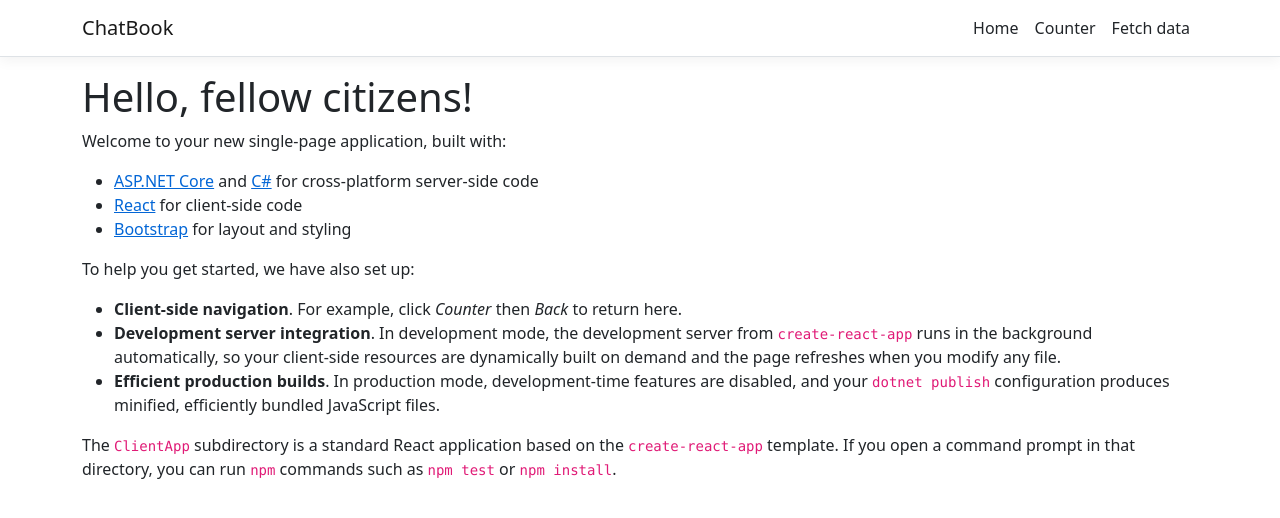
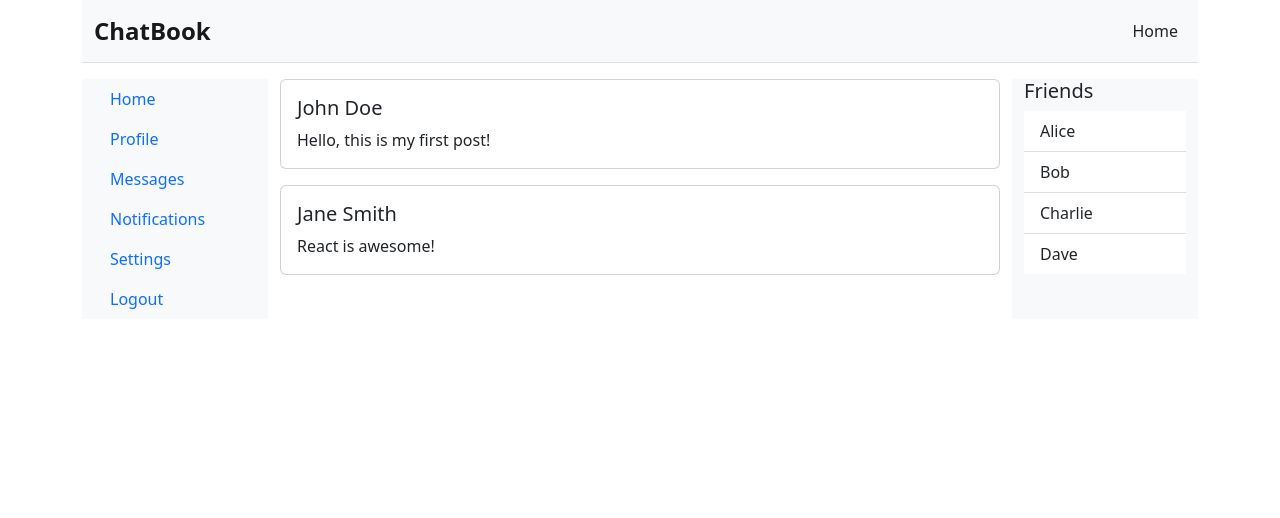
Before and after one commit to KristianBakov/ChatBook, a React (Create React App) app in the folder ClientApp/: page / in a window 1280 px wide. Shown: the top 518 px of the page. Built offline with nearby package versions, Linux system fonts and the light colour scheme.

Commit message:
Added initial home page skeleton

```diff
--- a/ClientApp/package.json
+++ b/ClientApp/package.json
@@ -11,7 +11,7 @@
     "react": "^18.2.0",
     "react-dom": "^18.2.0",
     "react-router-bootstrap": "^0.26.2",
-    "react-router-dom": "^6.11.0",
+    "react-router-dom": "^6.23.1",
     "reactstrap": "^9.1.9",
     "web-vitals": "^3.3.1",
     "workbox-background-sync": "^6.5.4",
--- a/ClientApp/src/AppRoutes.js
+++ b/ClientApp/src/AppRoutes.js
@@ -1,11 +1,12 @@
-import { Counter } from "./components/Counter";
-import { FetchData } from "./components/FetchData";
-import { Home } from "./components/Home";
+import Home from './routes/home/Home';
+import Counter from './components/Counter';
+import FetchData from './components/FetchData';
 
 const AppRoutes = [
     {
-    index: true,
-    element: <Home />
+        path: '/',
+        element: <Home />,
+        exact: true
     },
     {
         path: '/counter',
--- a/ClientApp/src/components/Counter.js
+++ b/ClientApp/src/components/Counter.js
@@ -1,31 +1,22 @@
-import React, { Component } from 'react';
+import React, { useState } from 'react';
 
-export class Counter extends Component {
-  static displayName = Counter.name;
+const Counter = () => {
+    const [currentCount, setCurrentCount] = useState(0);
 
-  constructor(props) {
-    super(props);
-    this.state = { currentCount: 0 };
-    this.incrementCounter = this.incrementCounter.bind(this);
-  }
+    const incrementCounter = () => {
+        setCurrentCount(currentCount + 1);
+    };
 
-  incrementCounter() {
-    this.setState({
-      currentCount: this.state.currentCount + 1
-    });
-  }
+    return (
+        <div>
+            <h1>Counter</h1>
+            <p>This is a simple example of a React component.</p>
+            <p aria-live="polite">Current count: <strong>{currentCount}</strong></p>
+            <button className="btn btn-primary" onClick={incrementCounter}>Increment</button>
+        </div>
+    );
+};
 
-  render() {
-    return (
-      <div>
-        <h1>Counter</h1>
+Counter.displayName = 'Counter';
 
-        <p>This is a simple example of a React component.</p>
-
-        <p aria-live="polite">Current count: <strong>{this.state.currentCount}</strong></p>
-
-        <button className="btn btn-primary" onClick={this.incrementCounter}>Increment</button>
-      </div>
-    );
-  }
-}
+export default Counter;
--- a/ClientApp/src/components/FetchData.js
+++ b/ClientApp/src/components/FetchData.js
@@ -1,18 +1,21 @@
-import React, { Component } from 'react';
+import React, { useState, useEffect } from 'react';
 
-export class FetchData extends Component {
-  static displayName = FetchData.name;
+const FetchData = () => {
+    const [forecasts, setForecasts] = useState([]);
+    const [loading, setLoading] = useState(true);
 
-  constructor(props) {
-    super(props);
-    this.state = { forecasts: [], loading: true };
-  }
+    useEffect(() => {
+        populateWeatherData();
+    }, []);
 
-  componentDidMount() {
-    this.populateWeatherData();
-  }
+    const populateWeatherData = async () => {
+        const response = await fetch('weatherforecast');
+        const data = await response.json();
+        setForecasts(data);
+        setLoading(false);
+    };
 
-  static renderForecastsTable(forecasts) {
+    const renderForecastsTable = (forecasts) => {
         return (
             <table className='table table-striped' aria-labelledby="tabelLabel">
                 <thead>
@@ -35,12 +38,11 @@ export class FetchData extends Component {
                 </tbody>
             </table>
         );
-  }
+    };
 
-  render() {
-    let contents = this.state.loading
+    let contents = loading
         ? <p><em>Loading...</em></p>
-      : FetchData.renderForecastsTable(this.state.forecasts);
+        : renderForecastsTable(forecasts);
 
     return (
         <div>
@@ -49,11 +51,8 @@ export class FetchData extends Component {
             {contents}
         </div>
     );
-  }
+};
 
-  async populateWeatherData() {
-    const response = await fetch('weatherforecast');
-    const data = await response.json();
-    this.setState({ forecasts: data, loading: false });
-  }
-}
+FetchData.displayName = 'FetchData';
+
+export default FetchData;
--- /dev/null
+++ b/ClientApp/src/components/FriendsList.js
@@ -0,0 +1,18 @@
+import React from 'react';
+
+const FriendsList = () => {
+    const friends = ['Alice', 'Bob', 'Charlie', 'Dave'];
+
+    return (
+        <div className="col-md-2 bg-light sidebar">
+            <h5>Friends</h5>
+            <ul className="list-group list-group-flush">
+                {friends.map(friend => (
+                    <li key={friend} className="list-group-item">{friend}</li>
+                ))}
+            </ul>
+        </div>
+    );
+};
+
+export default FriendsList;
--- /dev/null
+++ b/ClientApp/src/components/Header.js
@@ -0,0 +1,28 @@
+import React, { useState } from 'react';
+import { Collapse, Navbar, NavbarBrand, NavbarToggler, NavItem, NavLink } from 'reactstrap';
+import { Link } from 'react-router-dom';
+import './NavMenu.css';
+
+const Header = () => {
+    const [collapsed, setCollapsed] = useState(true);
+
+    const toggleNavbar = () => setCollapsed(!collapsed);
+
+    return (
+        <header>
+            <Navbar className="navbar-expand-sm navbar-toggleable-sm ng-white border-bottom box-shadow mb-3" light>
+                <NavbarBrand tag={Link} to="/">ChatBook</NavbarBrand>
+                <NavbarToggler onClick={toggleNavbar} className="mr-2" />
+                <Collapse className="d-sm-inline-flex flex-sm-row-reverse" isOpen={!collapsed} navbar>
+                    <ul className="navbar-nav flex-grow">
+                        <NavItem>
+                            <NavLink tag={Link} className="text-dark" to="/">Home</NavLink>
+                        </NavItem>
+                    </ul>
+                </Collapse>
+            </Navbar>
+        </header>
+    );
+};
+
+export default Header;
--- a/ClientApp/src/components/Home.js
+++ /dev/null
@@ -1,58 +0,0 @@
-import React, { Component } from "react";
-
-export class Home extends Component {
-  static displayName = Home.name;
-
-  render() {
-    return (
-      <div>
-        <h1>Hello, fellow citizens!</h1>
-        <p>Welcome to your new single-page application, built with:</p>
-        <ul>
-          <li>
-            <a href="https://get.asp.net/">ASP.NET Core</a> and{" "}
-            <a href="https://msdn.microsoft.com/en-us/library/67ef8sbd.aspx">
-              C#
-            </a>{" "}
-            for cross-platform server-side code
-          </li>
-          <li>
-            <a href="https://facebook.github.io/react/">React</a> for
-            client-side code
-          </li>
-          <li>
-            <a href="http://getbootstrap.com/">Bootstrap</a> for layout and
-            styling
-          </li>
-        </ul>
-        <p>To help you get started, we have also set up:</p>
-        <ul>
-          <li>
-            <strong>Client-side navigation</strong>. For example, click{" "}
-            <em>Counter</em> then <em>Back</em> to return here.
-          </li>
-          <li>
-            <strong>Development server integration</strong>. In development
-            mode, the development server from <code>create-react-app</code> runs
-            in the background automatically, so your client-side resources are
-            dynamically built on demand and the page refreshes when you modify
-            any file.
-          </li>
-          <li>
-            <strong>Efficient production builds</strong>. In production mode,
-            development-time features are disabled, and your{" "}
-            <code>dotnet publish</code> configuration produces minified,
-            efficiently bundled JavaScript files.
-          </li>
-        </ul>
-        <p>
-          The <code>ClientApp</code> subdirectory is a standard React
-          application based on the <code>create-react-app</code> template. If
-          you open a command prompt in that directory, you can run{" "}
-          <code>npm</code> commands such as <code>npm test</code> or{" "}
-          <code>npm install</code>.
-        </p>
-      </div>
-    );
-  }
-}
--- a/ClientApp/src/components/Layout.js
+++ b/ClientApp/src/components/Layout.js
@@ -1,18 +1,14 @@
-import React, { Component } from 'react';
+import React from 'react';
+import Header from './Header';
 import { Container } from 'reactstrap';
-import { NavMenu } from './NavMenu';
 
-export class Layout extends Component {
-  static displayName = Layout.name;
-
-  render() {
+export const Layout = ({ children }) => {
     return (
-      <div>
-        <NavMenu />
         <Container>
-          {this.props.children}
+            <Header />
+            <div className="container-fluid">
+                {children}
+            </div>
         </Container>
-      </div>
     );
-  }
-}
+};
--- a/ClientApp/src/components/NavMenu.css
+++ b/ClientApp/src/components/NavMenu.css
@@ -1,4 +1,4 @@
-a.navbar-brand {
+/*a.navbar-brand {
   white-space: normal;
   text-align: center;
   word-break: break-all;
@@ -16,3 +16,18 @@ html {
 .box-shadow {
   box-shadow: 0 .25rem .75rem rgba(0, 0, 0, .05);
 }
+*/
+
+/* NavMenu.css */
+.navbar {
+    background-color: #f8f9fa;
+}
+
+.navbar-brand {
+    font-size: 1.5rem;
+    font-weight: bold;
+}
+
+.nav-link {
+    font-size: 1rem;
+}
--- /dev/null
+++ b/ClientApp/src/components/NewsFeed.js
@@ -0,0 +1,23 @@
+import React from 'react';
+
+const NewsFeed = () => {
+    const posts = [
+        { id: 1, user: 'John Doe', content: 'Hello, this is my first post!' },
+        { id: 2, user: 'Jane Smith', content: 'React is awesome!' }
+    ];
+
+    return (
+        <div className="col-md-8">
+            {posts.map(post => (
+                <div key={post.id} className="card mb-3">
+                    <div className="card-body">
+                        <h5 className="card-title">{post.user}</h5>
+                        <p className="card-text">{post.content}</p>
+                    </div>
+                </div>
+            ))}
+        </div>
+    );
+};
+
+export default NewsFeed;
--- /dev/null
+++ b/ClientApp/src/components/Sidebar.js
@@ -0,0 +1,32 @@
+import React from 'react';
+import { Nav, NavItem, NavLink } from 'reactstrap';
+import { Link } from 'react-router-dom';
+
+const Sidebar = () => {
+    return (
+        <div className="col-md-2 bg-light sidebar">
+            <Nav vertical>
+                <NavItem>
+                    <NavLink tag={Link} to="/">Home</NavLink>
+                </NavItem>
+                <NavItem>
+                    <NavLink tag={Link} to="/profile">Profile</NavLink>
+                </NavItem>
+                <NavItem>
+                    <NavLink tag={Link} to="/messages">Messages</NavLink>
+                </NavItem>
+                <NavItem>
+                    <NavLink tag={Link} to="/notifications">Notifications</NavLink>
+                </NavItem>
+                <NavItem>
+                    <NavLink tag={Link} to="/settings">Settings</NavLink>
+                </NavItem>
+                <NavItem>
+                    <NavLink tag={Link} to="/logout">Logout</NavLink>
+                </NavItem>
+            </Nav>
+        </div>
+    );
+};
+
+export default Sidebar;
--- /dev/null
+++ b/ClientApp/src/routes/home/Home.js
@@ -0,0 +1,16 @@
+import React from 'react';
+import Sidebar from '../../components/Sidebar';
+import NewsFeed from '../../components/NewsFeed';
+import FriendsList from '../../components/FriendsList';
+
+const Home = () => {
+    return (
+        <div className="row">
+            <Sidebar />
+            <NewsFeed />
+            <FriendsList />
+        </div>
+    );
+};
+
+export default Home;
```
Also changed, not shown: 2 other files (tests, documents, lock files or other folders). Lines whose indentation alone changed are shown as unchanged.
